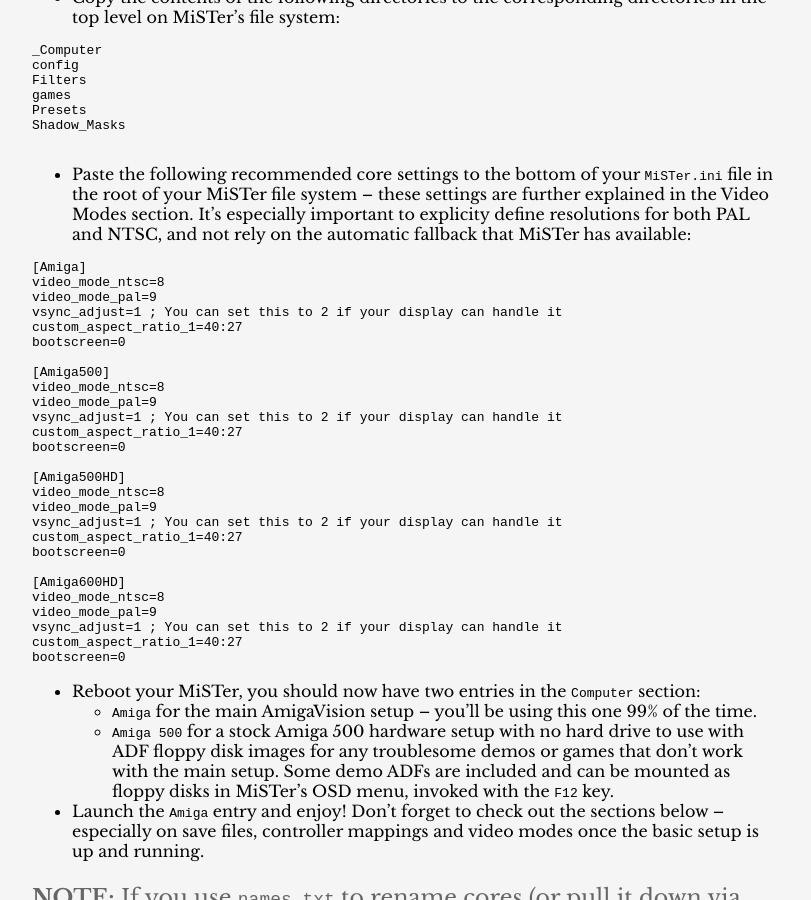
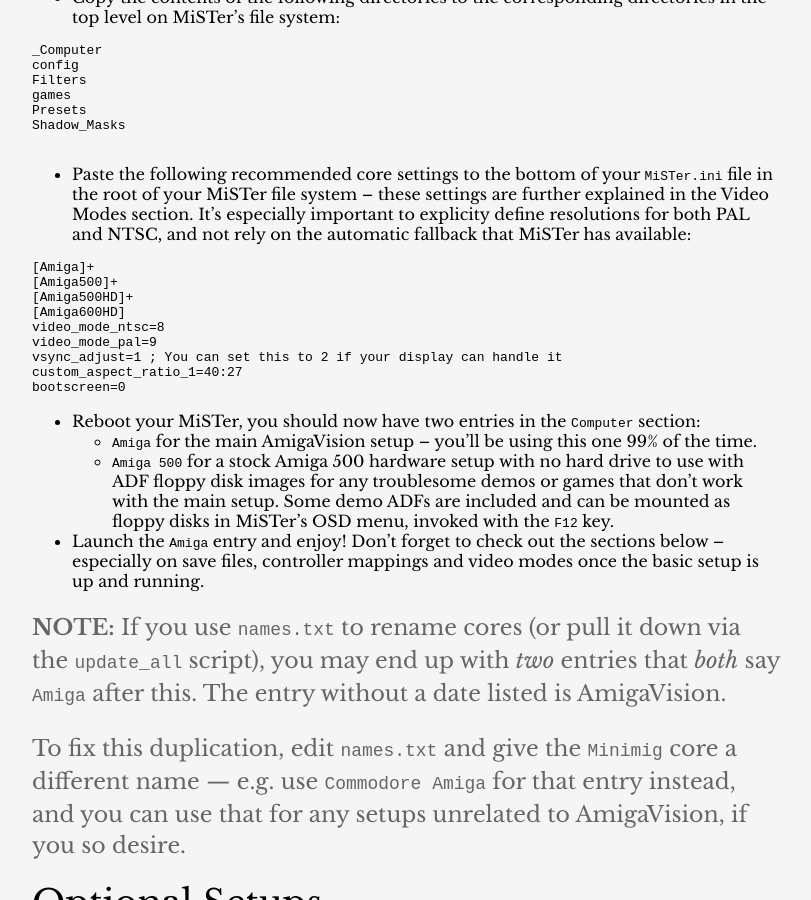
Before and after one commit to amigavision/amigavision.github.io, a Jekyll site: the page built from docs.md, in a window 1280 px wide and 900 px high, scrolled down 4935 px. Shown: the whole window, without its empty margins (233-1044 px from the left). Built offline with Jekyll 4.4.1, drawn with Linux system fonts in a browser that asks for light colours.

Commit message:
Update to more concise `+` syntax

````diff
--- a/docs.md
+++ b/docs.md
@@ -103,27 +103,9 @@
 * Paste the following recommended core settings to the bottom of your `MiSTer.ini` file in the root of your MiSTer file system -- these settings are further explained in the Video Modes section. It's especially important to explicity define resolutions for both PAL and NTSC, and not rely on the automatic fallback that MiSTer has available:
 
 ```
-[Amiga]
-video_mode_ntsc=8
-video_mode_pal=9
-vsync_adjust=1 ; You can set this to 2 if your display can handle it
-custom_aspect_ratio_1=40:27
-bootscreen=0
-
-[Amiga500]
-video_mode_ntsc=8
-video_mode_pal=9
-vsync_adjust=1 ; You can set this to 2 if your display can handle it
-custom_aspect_ratio_1=40:27
-bootscreen=0
-
-[Amiga500HD]
-video_mode_ntsc=8
-video_mode_pal=9
-vsync_adjust=1 ; You can set this to 2 if your display can handle it
-custom_aspect_ratio_1=40:27
-bootscreen=0
-
+[Amiga]+
+[Amiga500]+
+[Amiga500HD]+
 [Amiga600HD]
 video_mode_ntsc=8
 video_mode_pal=9
````
